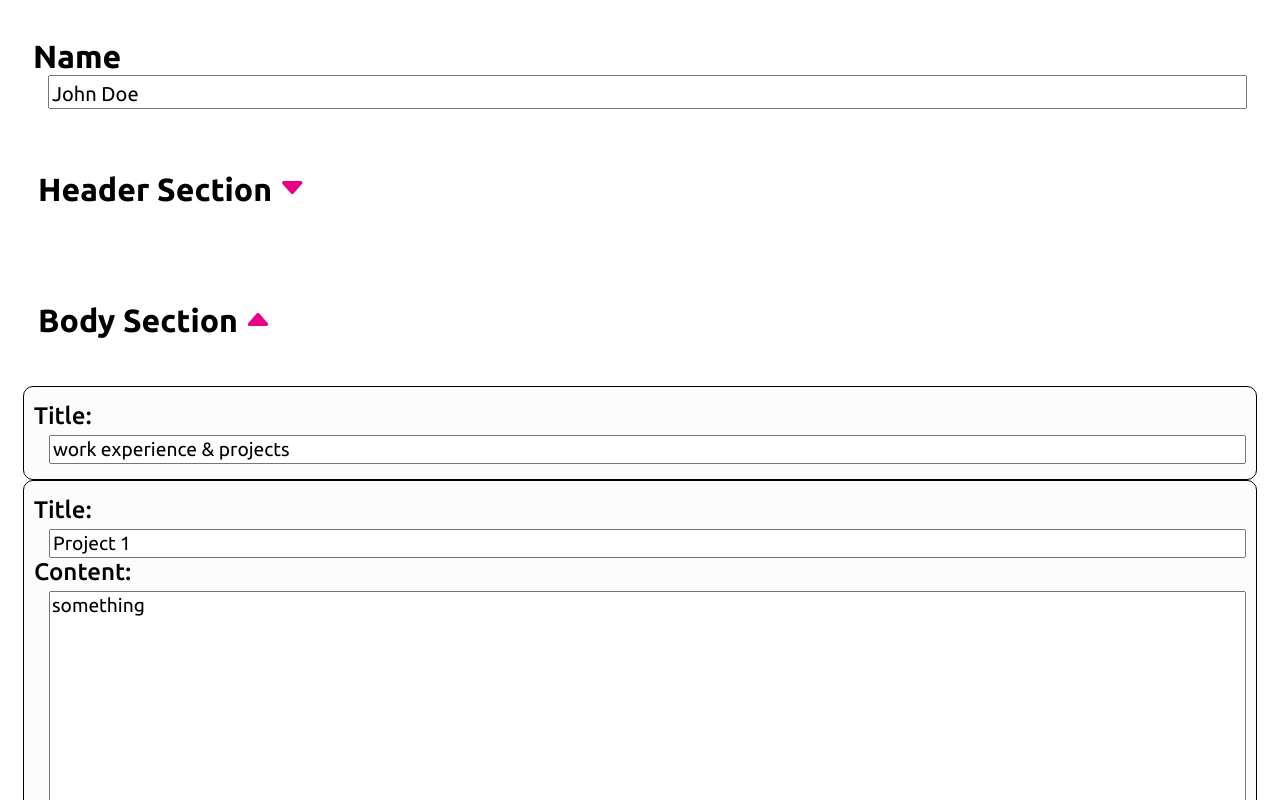
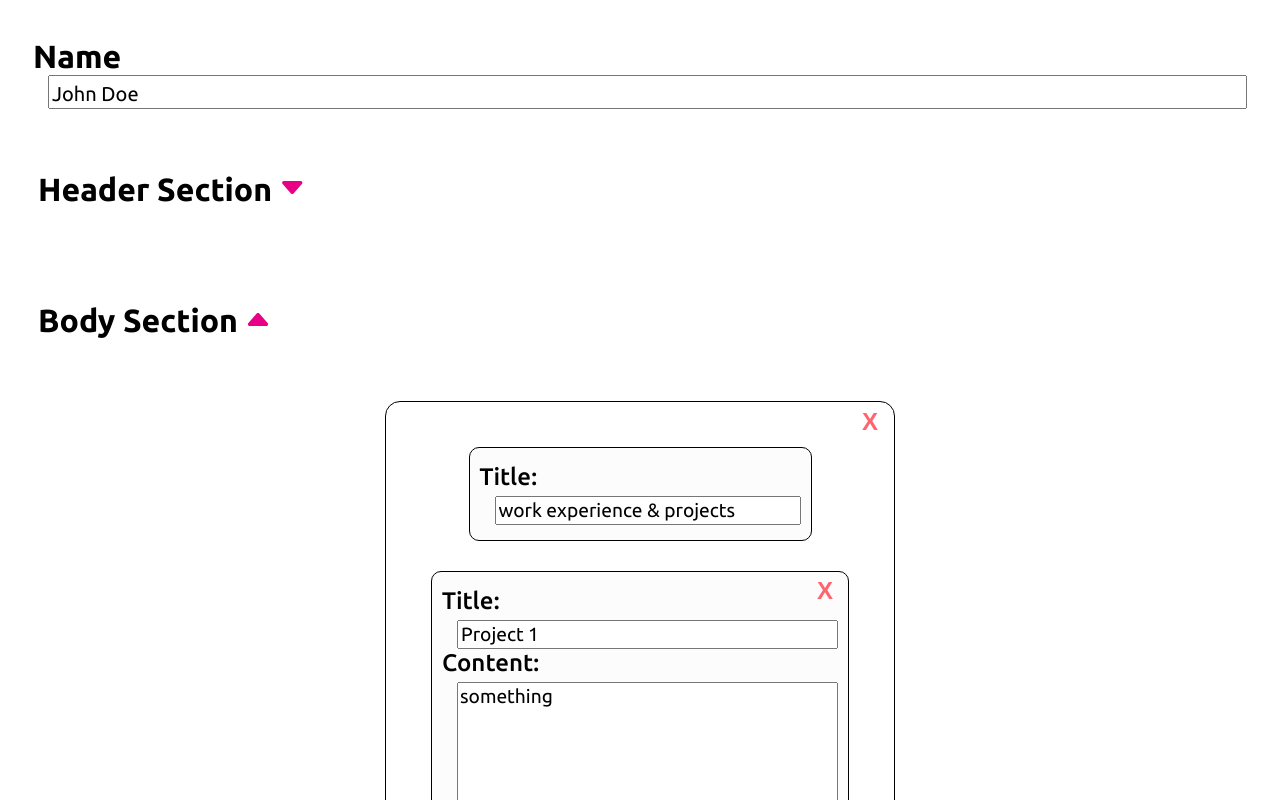
Before and after one commit to aliflikescoding/react-cv-application, a React (Vite) app in the folder app/: page / in a window 1280 px wide. Both pictures are taken after a click on the button 257 px from the left and 320 px from the top of the page. Shown: the top 800 px of the page. Built offline with nearby package versions, Linux system fonts and the light colour scheme.

Commit message:
Finish css for Body Section

```diff
--- a/app/src/components/BodyContent.jsx
+++ b/app/src/components/BodyContent.jsx
@@ -1,5 +1,6 @@
 import "./BodyContent.scss";
 import "../sass/fonts.scss";
+import "../sass/components.scss";
 import "./BodyInput";
 import BodyInput from "./BodyInput";
 import BodyTitle from "./BodyTitle";
@@ -12,7 +13,7 @@ function BodyContent({
   addSectionBody,
   addPointSection,
   onDeleteBodySection,
-  onDeletePoint
+  onDeletePoint,
 }) {
   const bodySection = data.bodySection;
 
@@ -21,7 +22,7 @@ function BodyContent({
       {Object.keys(bodySection).map((key) => {
         const section = bodySection[key];
         return (
-          <div key={section.bodyId}>
+          <div className="body-part" key={section.bodyId}>
             <BodyTitle
               bodyTitle={section.bodyTitle}
               onChangeBodyTitle={(event) => {
@@ -31,7 +32,7 @@ function BodyContent({
             {Object.keys(section.bodyPoints).map((pointKey) => {
               const points = section.bodyPoints[pointKey];
               return (
-                <div key={points.pointId}>
+                <div className="body-card" key={points.pointId}>
                   <BodyInput
                     TitleInput={points.pointTitle}
                     onChangeTitle={(event) => {
@@ -42,16 +43,36 @@ function BodyContent({
                       onPointInputChange(key, pointKey, event.target.value);
                     }}
                   />
-                  <button onClick={() => onDeletePoint(key, pointKey)}>Delete Point</button>
+                  <button
+                    className="body-delete-button buttonEmpty buttonEmpty-cross"
+                    onClick={() => onDeletePoint(key, pointKey)}
+                  >
+                    X
+                  </button>
                 </div>
               );
             })}
-            <button onClick={() => addPointSection(key)}>+ Add Point</button>
-            <button onClick={() => onDeleteBodySection(key)}>Delete Section</button>
+            <button
+              className="button button-primary button-medium"
+              onClick={() => addPointSection(key)}
+            >
+              + Add Point
+            </button>
+            <button
+              className="body-delete-button buttonEmpty buttonEmpty-cross"
+              onClick={() => onDeleteBodySection(key)}
+            >
+              X
+            </button>
           </div>
         );
       })}
-      <button onClick={addSectionBody}>+ Add Section</button>
+      <button
+        className="button button-primary button-medium"
+        onClick={addSectionBody}
+      >
+        + Add Section
+      </button>
     </div>
   );
 }
--- a/app/src/components/BodyContent.scss
+++ b/app/src/components/BodyContent.scss
@@ -1,19 +1,35 @@
 @import "./../sass/variables.scss";
 
-.input {
-  border: 1px solid $text;
-  padding: 15px 10px;
-  border-radius: 10px;
-
+.body-content {
+  position: relative;
   display: flex;
   flex-direction: column;
+  justify-content: center;
+  align-items: center;
 
-  &-label {
-    font-size: 1.5rem;
-  }
-
-  &-text {
-    margin-left: 15px;
-    font-size: 1.2rem;
+  & > * {
+    margin: 15px 0;
   }
 }
+
+.body-part {
+  position: relative;
+  padding: 45px;
+  border: 1px solid $text;
+  border-radius: 15px;
+  display: flex;
+  flex-direction: column;
+  justify-content: center;
+  align-items: center;
+}
+
+.body-card {
+  position: relative;
+  margin: 15px 0;
+}
+
+.body-delete-button {
+  position: absolute;
+  right: 10px;
+  top: 5px;
+}
--- a/app/src/components/BodyTitle.jsx
+++ b/app/src/components/BodyTitle.jsx
@@ -3,7 +3,7 @@ import "../sass/fonts.scss";
 
 function BodyTitle({ bodyTitle, onChangeBodyTitle }) {
   return (
-    <div className="input font-ubuntu">
+    <div className="body-title input font-ubuntu">
       <span className="input-label">Title: </span>
       <input
         className="input-text"
--- a/app/src/components/BodyTitle.scss
+++ b/app/src/components/BodyTitle.scss
@@ -1,19 +1,7 @@
 @import "./../sass/variables.scss";
 
-.input {
-  border: 1px solid $text;
-  padding: 15px 10px;
-  border-radius: 10px;
-
-  display: flex;
-  flex-direction: column;
-
-  &-label {
-    font-size: 1.5rem;
-  }
-
-  &-text {
-    margin-left: 15px;
-    font-size: 1.2rem;
+.body {
+  &-title {
+    margin-bottom: 15px;
   }
 }
--- a/app/src/sass/components.scss
+++ b/app/src/sass/components.scss
@@ -44,4 +44,8 @@
       background-color: $accent;
     }
   }
+
+  &-medium {
+    font-size: 1.25rem;
+  }
 }
```
